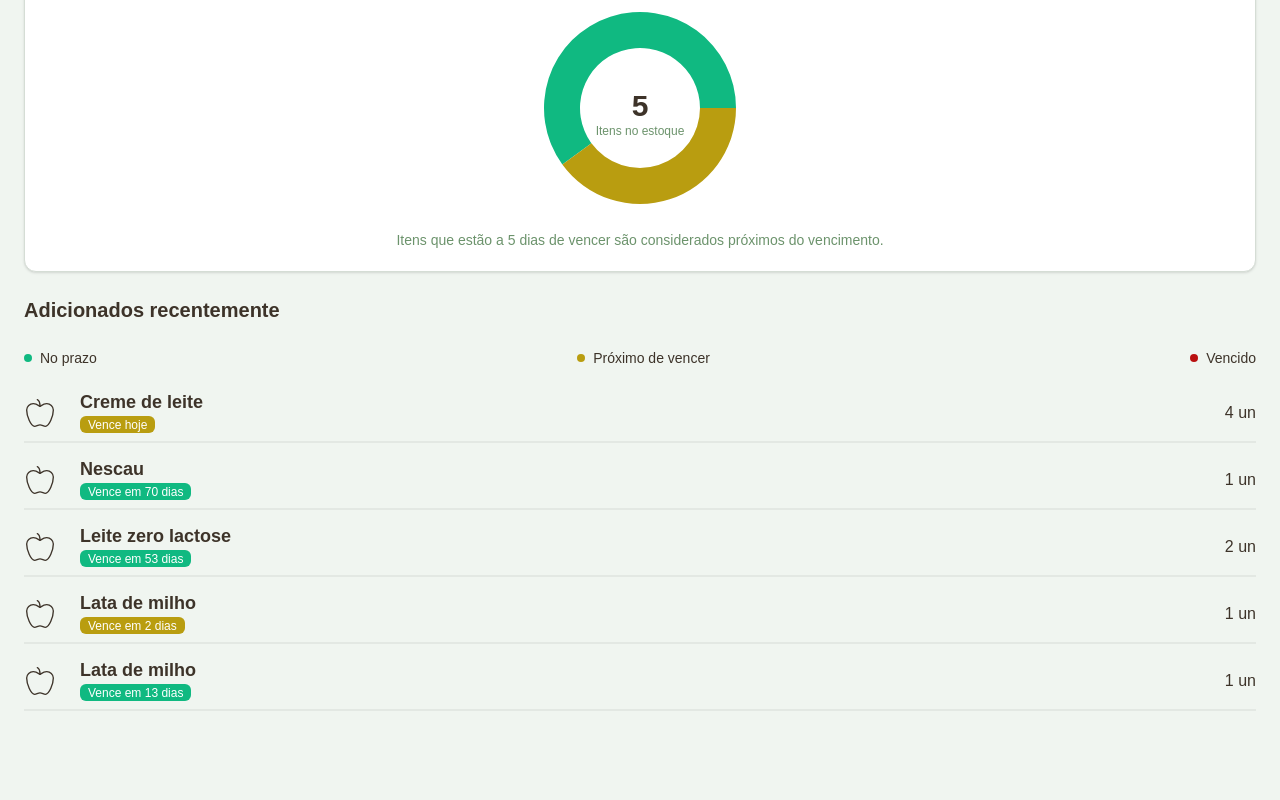
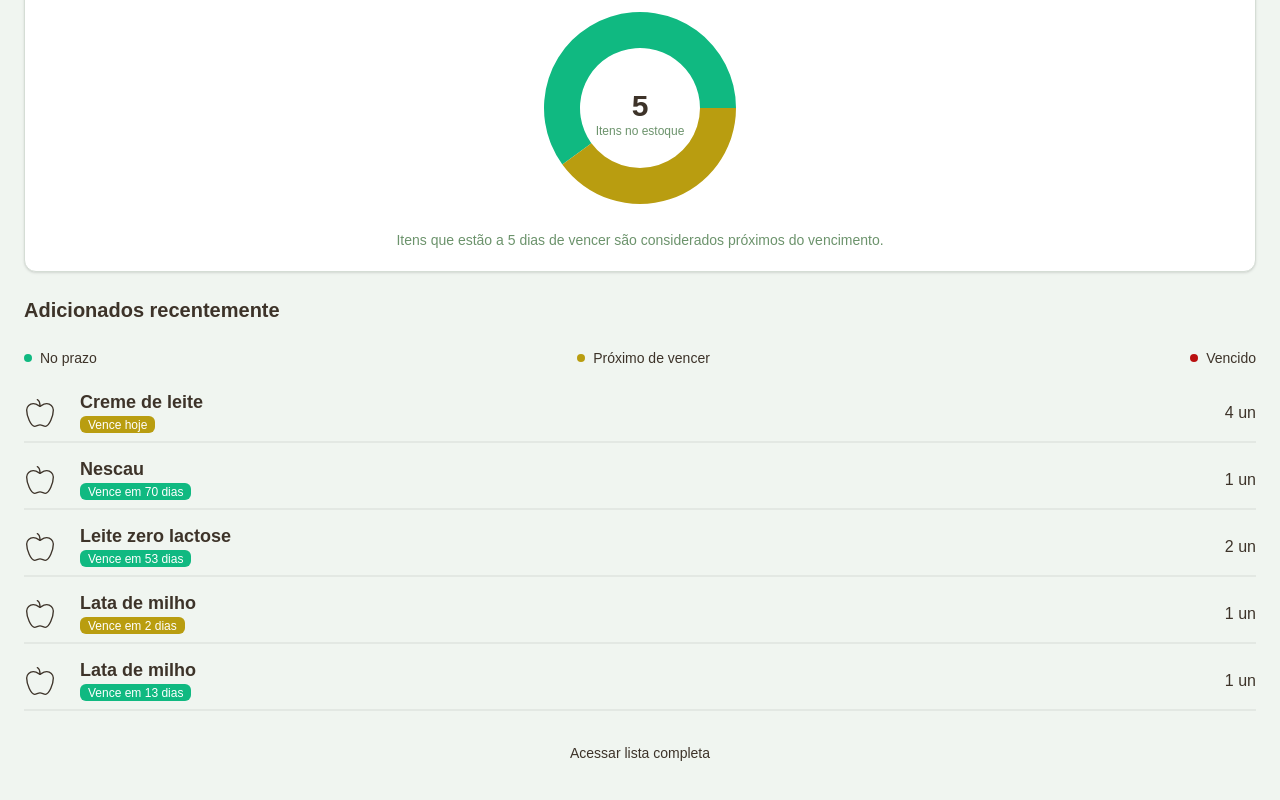
Before and after one commit to calvinsteixeira/stocksavor, a Next.js app: page / in a window 1280 px wide. Shown: the part 368-1168 px from the top of the page. Before the commit the page ends 1079 px from the top, so only its background shows below. Built offline with nearby package versions, Linux system fonts and the light colour scheme.

Commit message:
Feat: Adicionando botão para ver o estoque a partir da lista de adicionados recentemente

```diff
--- a/app/globals.css
+++ b/app/globals.css
@@ -76,6 +76,6 @@ body {
     @apply bg-background text-foreground;
   }
   main {
-    @apply px-6 pt-8;
+    @apply px-6 py-8;
   }
 }
--- a/app/page.tsx
+++ b/app/page.tsx
@@ -133,6 +133,11 @@ export default function Home() {
             </div>
           </div>
           <Components.KitchenStaplesList data={kitchenStaplesData} />
+          <div className="flex w-full justify-center">
+            <Button variant={'link'} className='text-foreground'>
+              Acessar lista completa
+            </Button>
+          </div>
         </div>
       </main>
     </div>
```
Lines whose indentation alone changed are shown as unchanged.
